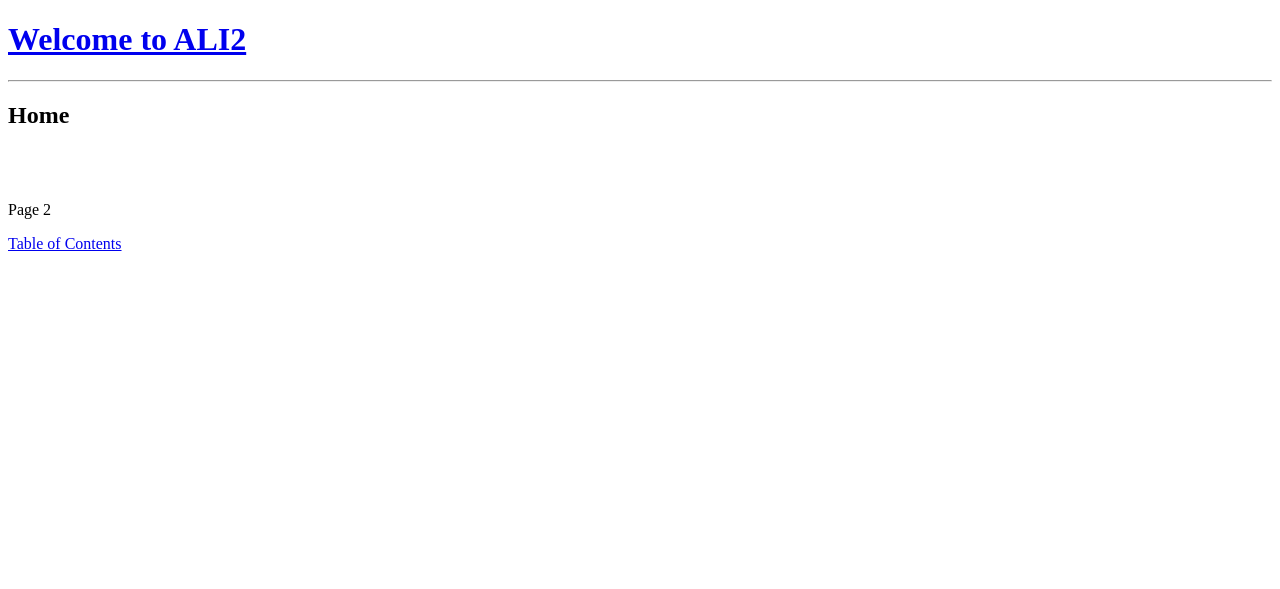
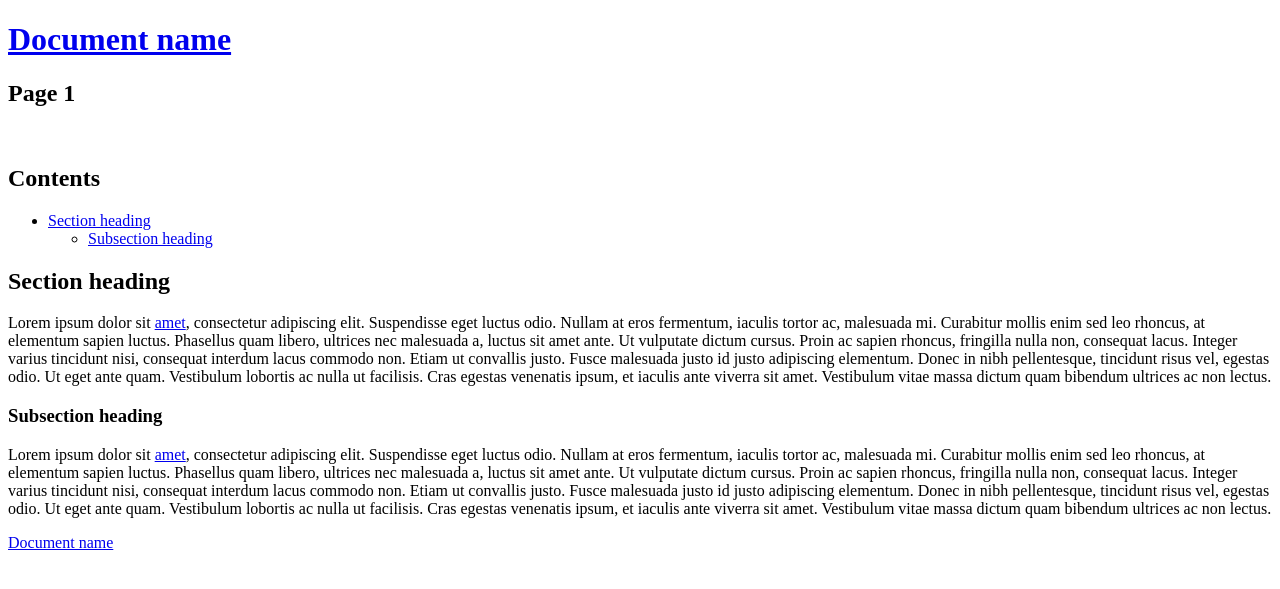
Before and after one commit to amacfie/jekyll_site, a Jekyll site: the page built from page1.md, in a window 1280 px wide. Shown: the top 589 px of the page. Built offline with Jekyll 4.4.1, drawn with Linux system fonts in a browser that asks for light colours.

Commit message:
simplifying

```diff
--- a/_config.yml
+++ b/_config.yml
@@ -2,5 +2,5 @@ safe: true
 lsi: false
 pygments: true
 markdown: kramdown
-name: ALI2
-baseurl: /ALI2
+name: Document name
+baseurl: /reponame
--- a/_layouts/default.html
+++ b/_layouts/default.html
@@ -3,7 +3,7 @@
 <html>
     <head>
         <meta charset="utf-8"/>
-        <title>{% if page.title %} {{ page.title }} | {% endif %} {{ site.name }}</title>
+        <title>{% if page.title != site.name %} {{ page.title }} | {% endif %} {{ site.name }}</title>
         <!--<link rel="stylesheet" href="{{site.baseurl}}/stylesheets/stylesheet.css" />-->
 
         <script type="text/javascript" src="http://cdn.mathjax.org/mathjax/latest/MathJax.js?config=TeX-AMS-MML_HTMLorMML"></script>
@@ -11,18 +11,17 @@
 
     <body>
         <header>
-            <h1><a href="{{site.baseurl}}/">Welcome to {{ site.name }}</a></h1>
-                <h4>{{ site.description }}</h4>
-            <hr />
+            <h1><a href="{{site.baseurl}}/">{{ site.name }}</a></h1>
+            <h4>{{ site.description }}</h4>
         </header>
 
         <main>
             <article>
                 <header>
+                    {% if page.title != site.name %}
                     <h2>{{ page.title }}</h2>
-                    <span><i class="icon-clock"></i><time datetime="{{page.date|date:"%F"}}">{{page.date|date:"%b %d, %Y"}}</time></span><br/>
+                    {% endif %}
                     <span class="category"><i class="icon-tag"></i> {{ page.categories | category_links }}</span><br/>
-                    <span class="author"><i class="icon-user"></i> {% if page.author %}{{page.author}}{% else %}{{site.author}}{% endif%}</span>
                 </header>
 
                 <div class="entry">{{ content }}</div>
@@ -35,7 +34,9 @@
         </main>
 
         <footer>
-            <a href="{{site.baseurl}}">Table of Contents</a>
+            {% if page.title != site.name %}
+            <a href="{{ site.baseurl }}/">{{ site.name }}</a>
+            {% endif %}
         </footer>
 
     </body>
--- a/page1.md
+++ b/page1.md
@@ -1,6 +1,37 @@
 ---
 layout: default
-title: Home
+title: Page 1
 ---
 
-Page 2
+## Contents
+{:.no_toc}
+* Contents
+{:toc}
+
+## Section heading
+
+Lorem ipsum dolor sit [amet](page2.html), consectetur adipiscing elit.
+Suspendisse eget luctus odio. Nullam at eros fermentum, iaculis tortor ac,
+malesuada mi.  Curabitur mollis enim sed leo rhoncus, at elementum sapien
+luctus. Phasellus quam libero, ultrices nec malesuada a, luctus sit amet ante.
+Ut vulputate dictum cursus. Proin ac sapien rhoncus, fringilla nulla non,
+consequat lacus.  Integer varius tincidunt nisi, consequat interdum lacus
+commodo non. Etiam ut convallis justo. Fusce malesuada justo id justo
+adipiscing elementum. Donec in nibh pellentesque, tincidunt risus vel, egestas
+odio. Ut eget ante quam.  Vestibulum lobortis ac nulla ut facilisis. Cras
+egestas venenatis ipsum, et iaculis ante viverra sit amet. Vestibulum vitae
+massa dictum quam bibendum ultrices ac non lectus.
+
+### Subsection heading
+
+Lorem ipsum dolor sit [amet](page2.html), consectetur adipiscing elit.
+Suspendisse eget luctus odio. Nullam at eros fermentum, iaculis tortor ac,
+malesuada mi.  Curabitur mollis enim sed leo rhoncus, at elementum sapien
+luctus. Phasellus quam libero, ultrices nec malesuada a, luctus sit amet ante.
+Ut vulputate dictum cursus. Proin ac sapien rhoncus, fringilla nulla non,
+consequat lacus.  Integer varius tincidunt nisi, consequat interdum lacus
+commodo non. Etiam ut convallis justo. Fusce malesuada justo id justo
+adipiscing elementum. Donec in nibh pellentesque, tincidunt risus vel, egestas
+odio. Ut eget ante quam.  Vestibulum lobortis ac nulla ut facilisis. Cras
+egestas venenatis ipsum, et iaculis ante viverra sit amet. Vestibulum vitae
+massa dictum quam bibendum ultrices ac non lectus.
```
Also changed, not shown: index.md (+24 -3 lines), page2.md (added, +16 -0 lines).
